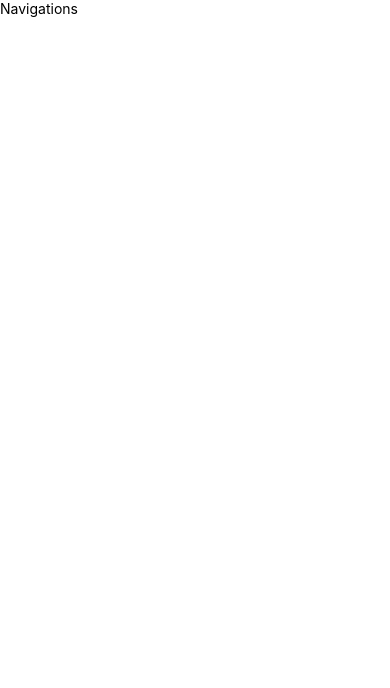
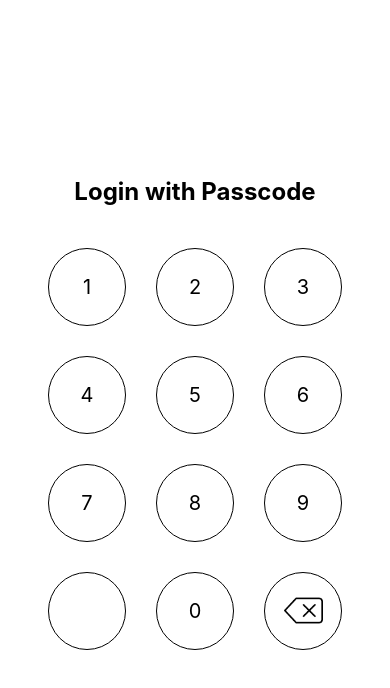
Before and after one commit to RaoSahab14127/GalleryApp, a React Native app: screen / in a window 390 px wide. Shown: the top 688 px of the page. Built offline with nearby package versions, Linux system fonts and the light colour scheme.

Commit message:
working on lockscreen

```diff
--- a/babel.config.js
+++ b/babel.config.js
@@ -1,3 +1,4 @@
 module.exports = {
   presets: ['module:@react-native/babel-preset'],
+  plugins: ['react-native-reanimated/plugin'],
 };
--- a/index.js
+++ b/index.js
@@ -5,5 +5,7 @@
 import {AppRegistry} from 'react-native';
 import App from './App';
 import {name as appName} from './app.json';
+import 'react-native-gesture-handler';
+
 
 AppRegistry.registerComponent(appName, () => App);
--- a/navigations/index.js
+++ b/navigations/index.js
@@ -1,11 +1,29 @@
 import React from 'react'
+import Home from '../screen/home';
+import { NavigationContainer } from '@react-navigation/native';
 import {
     View,Text
   } from 'react-native';
+import { createDrawerNavigator } from '@react-navigation/drawer';
+import LockScreen from '../screen/lockScreen';
+// Drawar
+const Drawer = createDrawerNavigator();
+function DrawerGroup() {
 
+  return (
+    <Drawer.Navigator
+  >
+      <Drawer.Screen name="Feed" component={Home} />
+
+    </Drawer.Navigator>
+  );
+}
 function Navigations() {
-  return (
-    <View><Text>Navigations</Text></View>
+
+    return (
+    <NavigationContainer>
+        {true? <LockScreen/> : <DrawerGroup/>}
+    </NavigationContainer>
   )
 }
 
--- /dev/null
+++ b/screen/home/index.js
@@ -0,0 +1,10 @@
+import React from 'react'
+import {View, Text} from 'react-native'
+function Home() {
+  return (
+    <View>
+       <Text> Home</Text></View>
+  )
+}
+
+export default Home
--- /dev/null
+++ b/screen/lockScreen/index.js
@@ -0,0 +1,71 @@
+import React from 'react'
+import {View, Text, StyleSheet, ScrollView, Dimensions, FlatList,Touchable, TouchableOpacity, Image} from 'react-native'
+
+const {width , height} = Dimensions.get('window')
+ const dialPadSize = width*.2
+ const dialPadSizeh = height*.2
+const dialPad = [1,2,3,4,5,6,7,8,9,"",0,'del']
+const pinLength = 6;
+function LockScreen() {
+    const DialPad = ()=>{
+        return (
+            <View style={{height: 420 }}>
+                <FlatList
+                data={dialPad}
+                scrollEnabled = {false}
+                numColumns={3}
+                keyExtractor={(_, index)=>index.toString()}
+                columnWrapperStyle={{gap:30}}
+                contentContainerStyle={{gap:30}}
+                renderItem={
+                    ({item})=>{
+                        return(
+                            <TouchableOpacity onPress={()=>(alert(item))} disabled={item === ""}>
+                                <View style={{
+                                    width: dialPadSize,
+                                    height: dialPadSize,
+                                    borderRadius: dialPadSize/2,
+                                    borderWidth:1,
+                                    alignItems: "center",
+
+                                    justifyContent:'center'
+                                }}>
+                                {item === 'del'? <Image  style={{width: dialPadSize/2,
+                                    height: dialPadSize/2}} source={require('../../assets/delete.png')} />: <Text style={{
+                                        fontSize: 20,
+                                        color: 'black'
+                                    }}>{item}</Text>}
+
+                                </View>
+                            </TouchableOpacity>
+                        )
+                    }
+                }
+                />
+            </View>
+        )
+    }
+  return (
+    <View style ={{
+        flex: 1,
+        alignItems: 'center',
+        justifyContent: 'center'
+    }} >
+        <Text style ={{
+            fontSize: 24,
+            fontWeight: "bold",
+            marginBottom:42,
+            textAlign: "center",
+            color: "black"
+    }}>Login with Passcode</Text>
+        <DialPad/>
+    </View>
+  )
+}
+
+export default LockScreen
+
+const styles = StyleSheet.create({
+
+
+})
```
Also changed, not shown: components/Lockscreenbuttons.js (added, +10 -0 lines), components/Lockscreeninput.js (added, +10 -0 lines), assets/delete.png (added).
